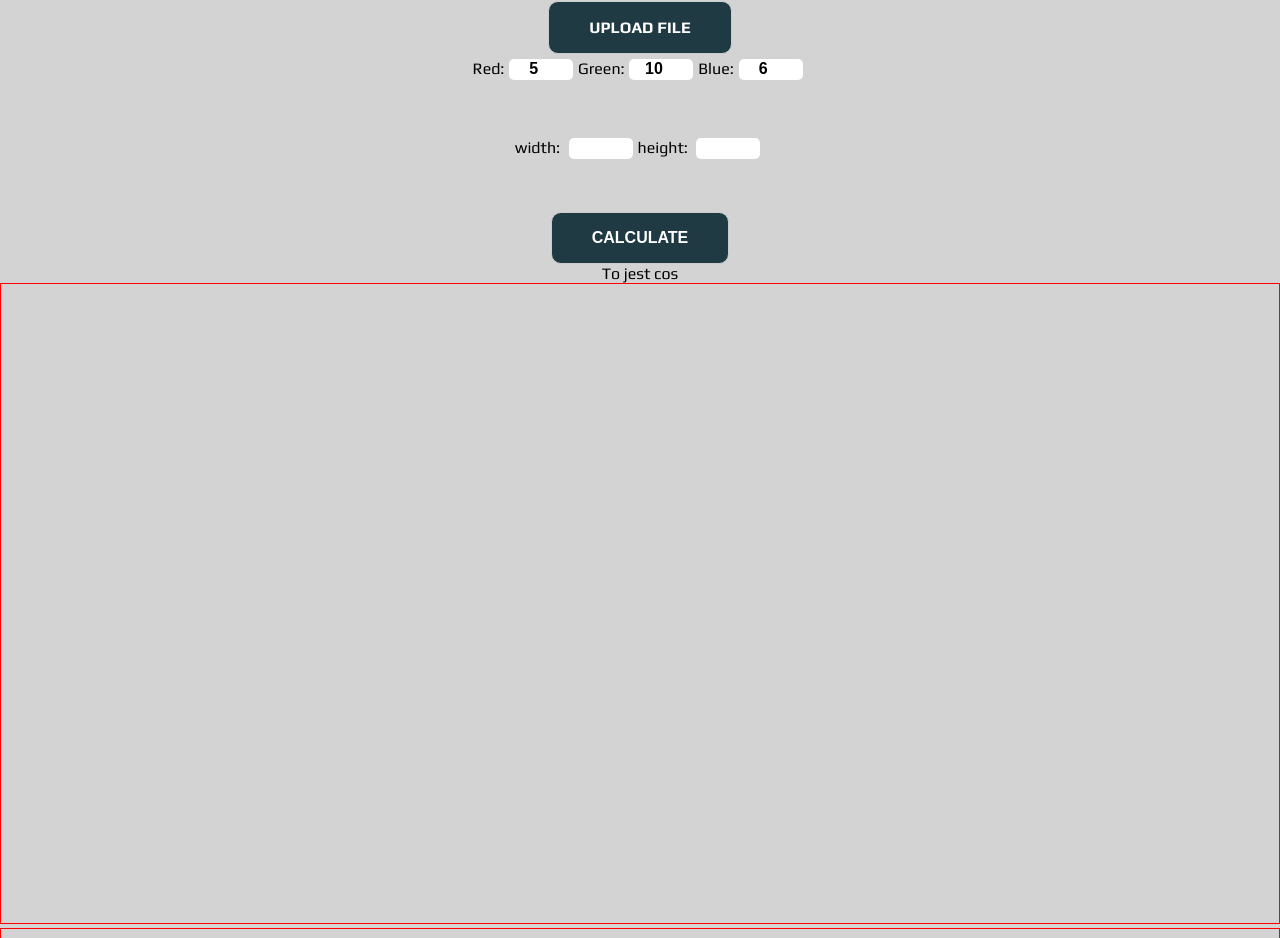
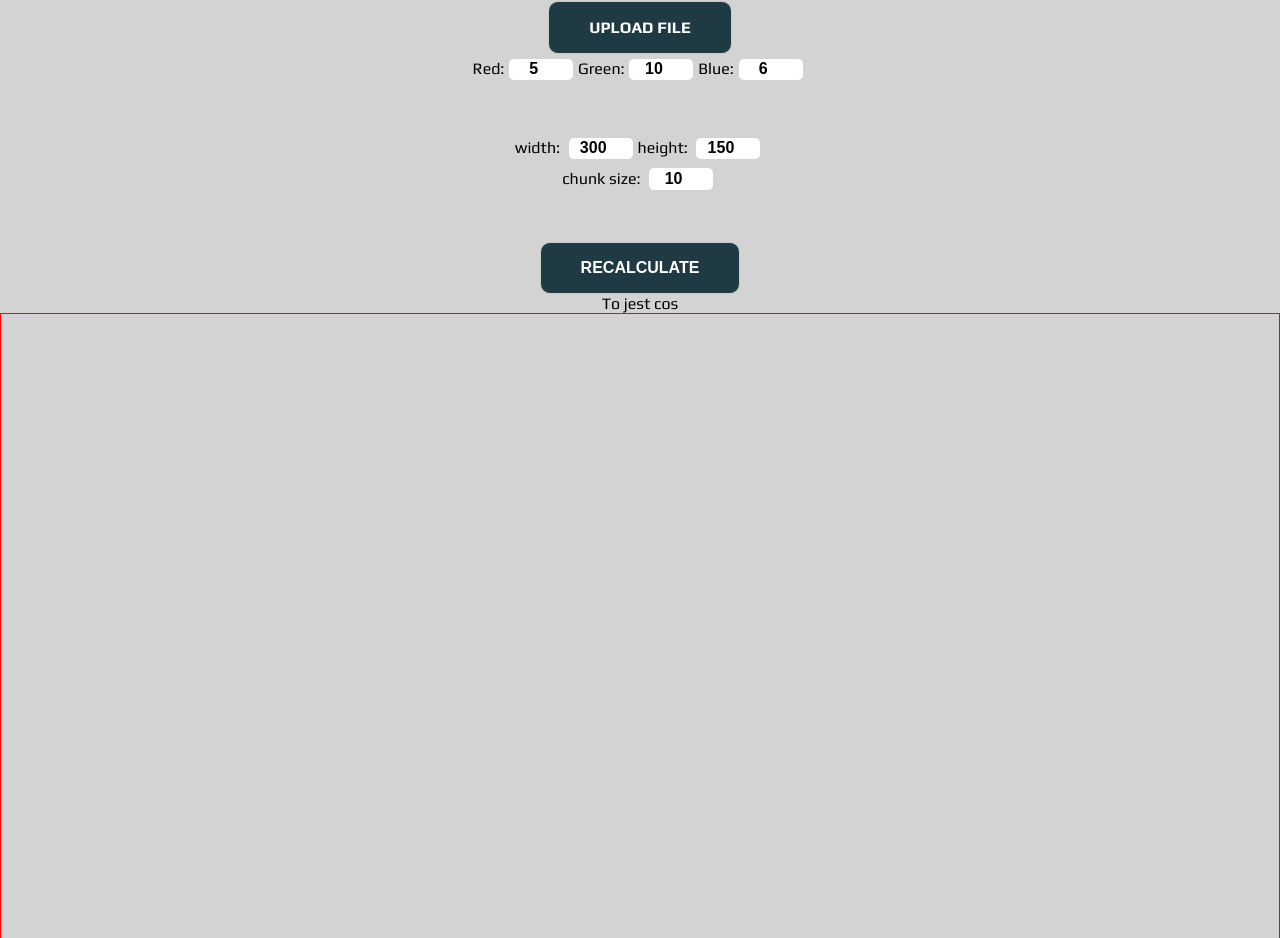
Before and after one commit to lukKotecki/RGBstereogram, a React (Vite) app: page / in a window 1280 px wide. Shown: the part 1633-2571 px from the top of the page. Built offline with nearby package versions, Linux system fonts and the light colour scheme; a web font is replaced by a local one.

Commit message:
windows update

```diff
--- a/src/App.jsx
+++ b/src/App.jsx
@@ -15,7 +15,10 @@ function App() {
       imageUrl: whiteNoiseImage,
       red: 90,
       green: 1,
-      blue: 2
+      blue: 2,
+      width: 300,
+      height: 150,
+      chunkSize: 10,
     },
     {
       imageId: 'secondImage',
@@ -40,14 +43,8 @@ function App() {
     setOutputImage(<OutputImage inputsState={inputsState}/>)
   },[inputsState])
 
-
-
   console.clear()
   console.log(inputsState)
-
-
-
-
 
   const getColorIndicesForCoord = (x, y, width) => {
     const red = y * (width * 4) + x * 4;
--- a/src/components/InputImages.jsx
+++ b/src/components/InputImages.jsx
@@ -44,7 +44,7 @@ export default function InputImages({ inputsState, setInputsState}){
     function handleSubmit(e){
         e.preventDefault()
         console.log('kliku')
-
+        setInputsState(prev=> [...prev])
     }
 
     return (
@@ -90,11 +90,14 @@ export default function InputImages({ inputsState, setInputsState}){
             <div className='input-wrapper'>
                 <div className="number-inputs-wrapper">
                     <label htmlFor='input-width'>width: </label>
-                    <input className='input-dimensions' id='input-width' type='number' min='1' max='10000'></input>
+                    <input className='input-dimensions' id='input-width' value={inputsState[0].width} type='number' min='1' max='10000'></input>
                     <label htmlFor='height-width'>height: </label>
-                    <input className='input-dimensions' id='height-width' type='number' min='1' max='10000'></input>
+                    <input className='input-dimensions' id='height-width' value={inputsState[0].height} type='number' min='1' max='10000'></input>
+                    <br/>
+                    <label htmlFor='chunk-size'>chunk size: </label>
+                    <input className='input-dimensions' id='chunk-size' value={inputsState[0].chunkSize} type='number' min='1' max='10000'></input>
                 </div>
-                <input id='submit' type='submit'value='calculate'/>
+                <input id='submit' type='submit'value='recalculate'/>
             </div>
 
         </form>
--- a/src/components/OutputImage.jsx
+++ b/src/components/OutputImage.jsx
@@ -10,13 +10,13 @@ export default function OutputImage({inputsState}){
     React.useEffect(()=>{
 
             const outputCanvas = outputCanvasRef.current
-            const outputCtx = outputCanvas.getContext('2d')
+            const outputCtx = outputCanvas.getContext('2d',{ willReadFrequently: true })
             const firstCanvas = firstCanvasRef.current
-            const firstCtx = firstCanvas.getContext('2d')
+            const firstCtx = firstCanvas.getContext('2d',{ willReadFrequently: true })
             const secondCanvas = secondCanvasRef.current
-            const secondCtx = secondCanvas.getContext('2d')
+            const secondCtx = secondCanvas.getContext('2d',{ willReadFrequently: true })
             const thirdCanvas = thirdCanvasRef.current
-            const thirdCtx = thirdCanvas.getContext('2d')
+            const thirdCtx = thirdCanvas.getContext('2d',{ willReadFrequently: true })
 
             const outputImage = new Image()
             // outputImage.src = inputsState[0].imageUrl
@@ -67,7 +67,7 @@ export default function OutputImage({inputsState}){
             outputCtx.putImageData(imageData, 0, 0)
 
 
-    }, [inputsState])
+    })
 
     return (
         <>
```
